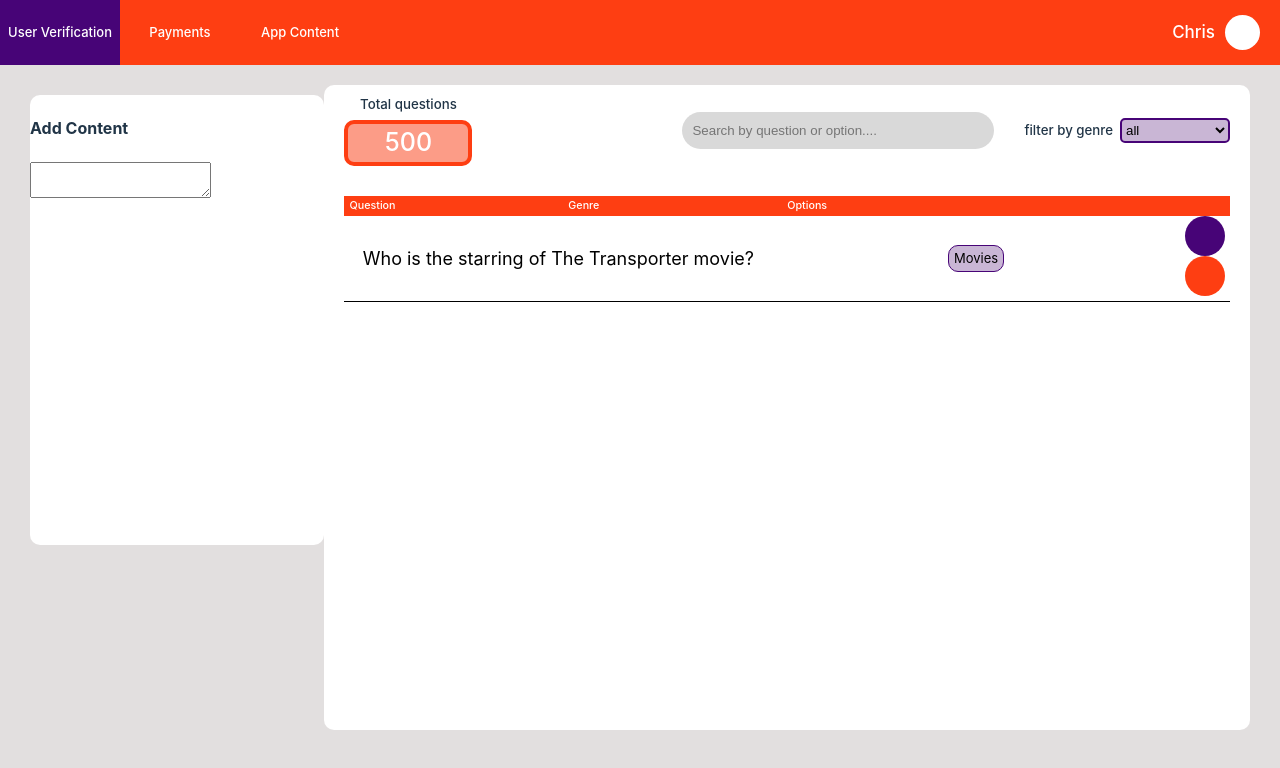
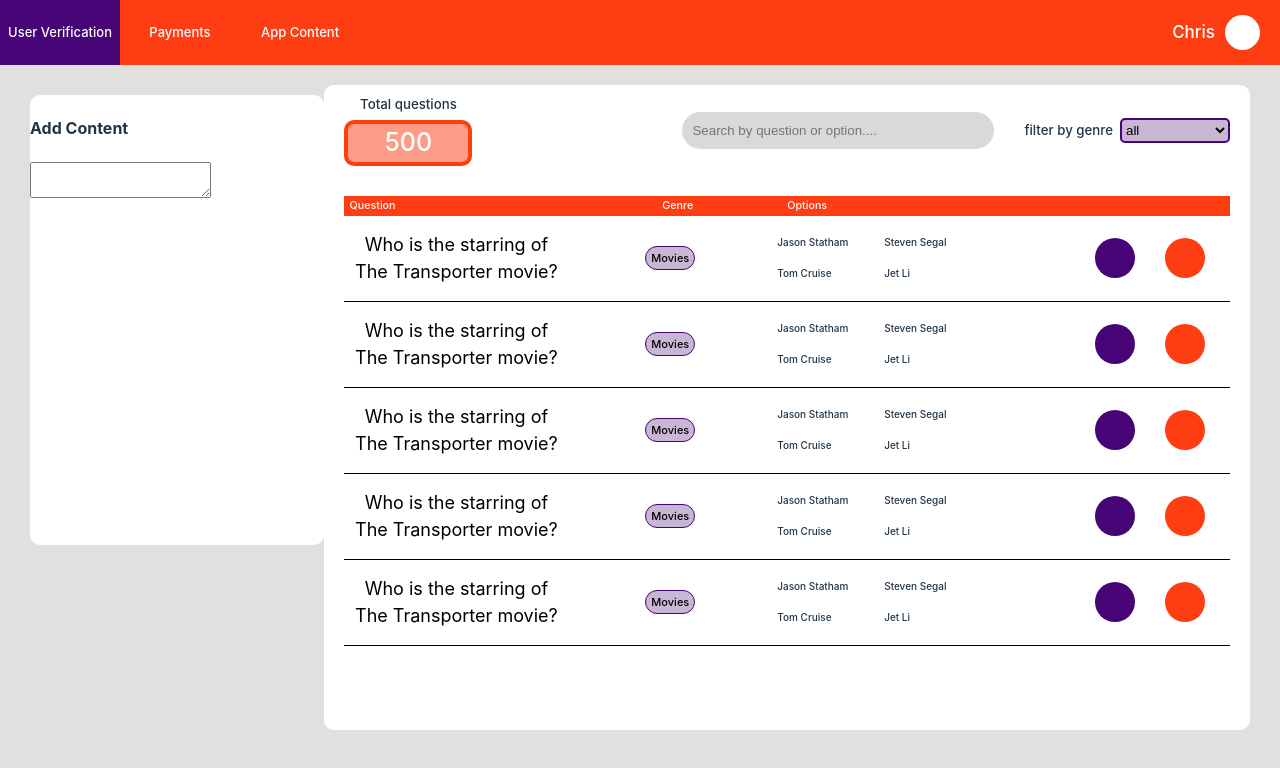
Before and after one commit to MajorEphraim/myndstake_admin, a React (Vite) app: page /content in a window 1280 px wide. Shown: the top 768 px of the page. Built offline with nearby package versions, Linux system fonts and the light colour scheme.

Commit message:
starting add content component

```diff
--- a/src/pages/ContentPage.jsx
+++ b/src/pages/ContentPage.jsx
@@ -1,6 +1,12 @@
 import '../styles/ContentPage.css'
 function ContentPage(){
-  const data = [{id:'1', question:"Who is the starring of The Transporter movie?", genre:'Movies'}]
+  const data = [
+    {id:'1', question:"Who is the starring of The Transporter movie?", genre:'Movies', options:["Jason Statham", "Tom Cruise", "Steven Segal", "Jet Li"], correct:'Jason Statham'},
+    {id:'1', question:"Who is the starring of The Transporter movie?", genre:'Movies', options:["Jason Statham", "Tom Cruise", "Steven Segal", "Jet Li"], correct:'Jason Statham'},
+    {id:'1', question:"Who is the starring of The Transporter movie?", genre:'Movies', options:["Jason Statham", "Tom Cruise", "Steven Segal", "Jet Li"], correct:'Jason Statham'},
+    {id:'1', question:"Who is the starring of The Transporter movie?", genre:'Movies', options:["Jason Statham", "Tom Cruise", "Steven Segal", "Jet Li"], correct:'Jason Statham'},
+    {id:'1', question:"Who is the starring of The Transporter movie?", genre:'Movies', options:["Jason Statham", "Tom Cruise", "Steven Segal", "Jet Li"], correct:'Jason Statham'},
+  ]
     return(
       <div className="content-container">
         <div className="add-content">
@@ -32,16 +38,16 @@ function ContentPage(){
 
           <div className='all-content-table'>
           <div className="headings-row">
-            <div className="heading">
+            <div className="question-heading">
               <h6 className="heading-text">Question</h6>
             </div>
-            <div className="heading">
+            <div className="genre-heading">
               <h6 className="heading-text">Genre</h6>
             </div>
-            <div className="heading">
+            <div className="options-heading">
               <h6 className="heading-text">Options</h6>
             </div>
-            <div className="heading">
+            <div className="actions-empty-heading">
             </div>
           </div>
           {
@@ -57,6 +63,25 @@ function ContentPage(){
                 </div>
                 <div className="content-options">
 
+                  <div className='paired-options'>
+                  {
+                    item.options.filter((i,index)=>index < 2).map(option=>(
+                        <div className='option-container'>
+                          <h5 className='option-text'>{option}</h5>
+                        </div>
+                    ))
+                  }
+                </div>
+
+                <div className='paired-options'>
+                  {
+                    item.options.filter((i,index)=>index > 1).map(option=>(
+                        <div className='option-container'>
+                          <h5 className='option-text'>{option}</h5>
+                        </div>
+                    ))
+                  }
+                </div>
                 </div>
                 <div className="content-actions">
                   <div className='content-update-btn'>
--- a/src/styles/ContentPage.css
+++ b/src/styles/ContentPage.css
@@ -109,6 +109,12 @@
     margin-right: 20px;
 }
 
+.headings-row {
+    background-color: #FE3E12;
+    padding-left: 5px;
+    padding-right: 5px;
+}
+
 .content-headings-row {
     display: flex;
     flex-direction: row;
@@ -120,6 +126,38 @@
     padding-right: 5px;
     height: 85px;
     border-bottom: #000 1px solid;
+}
+
+.question-heading {
+    flex: 1;
+    display: flex;
+    flex-direction: row;
+    justify-content: flex-start;
+    align-items: center;
+}
+
+.genre-heading {
+    flex: 1;
+    display: flex;
+    flex-direction: row;
+    justify-content: center;
+    align-items: center;
+}
+
+.options-heading {
+    flex: 1;
+    display: flex;
+    flex-direction: row;
+    justify-content: flex-start;
+    align-items: center;
+}
+
+.actions-empty-heading {
+    flex: 1;
+    display: flex;
+    flex-direction: row;
+    justify-content: flex-start;
+    align-items: center;
 }
 
 .content-heading {
@@ -149,6 +187,24 @@
     justify-content: center;
 }
 
+.content-options {
+    flex:1;
+    display:flex;
+    flex-direction: row;
+    align-items: center;
+    justify-content: flex-start;
+}
+
+.content-actions {
+    display: flex;
+    flex-direction: row;
+    align-items: center;
+    justify-content: flex-end;
+    flex:1;
+    margin-right: 20px;
+}
+
+
 .content-question{
     font-weight: 400;
     font-size: 18px;
@@ -157,8 +213,8 @@
 }
 
 .content-genre{
-    font-weight: 400;
-    font-size: 13px;
+    font-weight: 500;
+    font-size: 11px;
     text-align: center;
     color: #000;
     margin-left:5px;
@@ -171,8 +227,8 @@
     display: flex;
     align-items: center;
     justify-content: center;
-    height: 25px;
-    border-radius: 10px;
+    height: 22px;
+    border-radius: 15px;
 }
 
 .content-update-btn {
@@ -181,6 +237,7 @@
 
 .content-delete-btn {
     background-color: #FE3E12;
+    margin-left: 30px;
 }
 
 .content-update-btn, .content-delete-btn {
@@ -188,3 +245,24 @@
     height: 40px;
     border-radius: 100px;
 }
+
+.option-container {
+    display: flex;
+    flex-direction: row;
+    align-items: center;
+}
+
+.paired-options {
+    display: flex;
+    flex-direction: column;
+    justify-content: center;
+    flex: 1;
+}
+
+.option-text {
+    font-size: 10px;
+    font-weight: 500;
+    margin: 0;
+    margin-top: 8px;
+    margin-bottom: 8px;
+}
```
